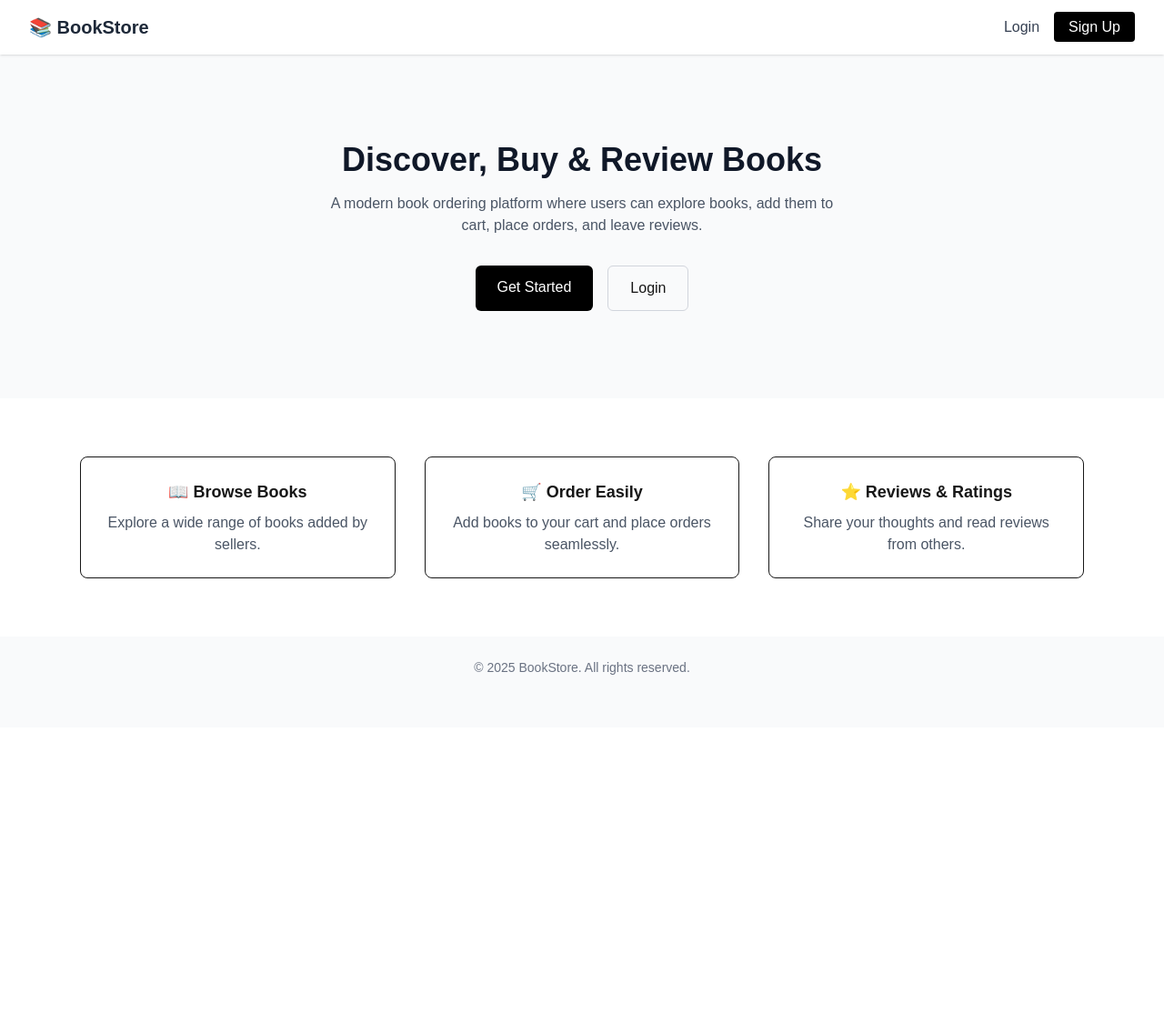
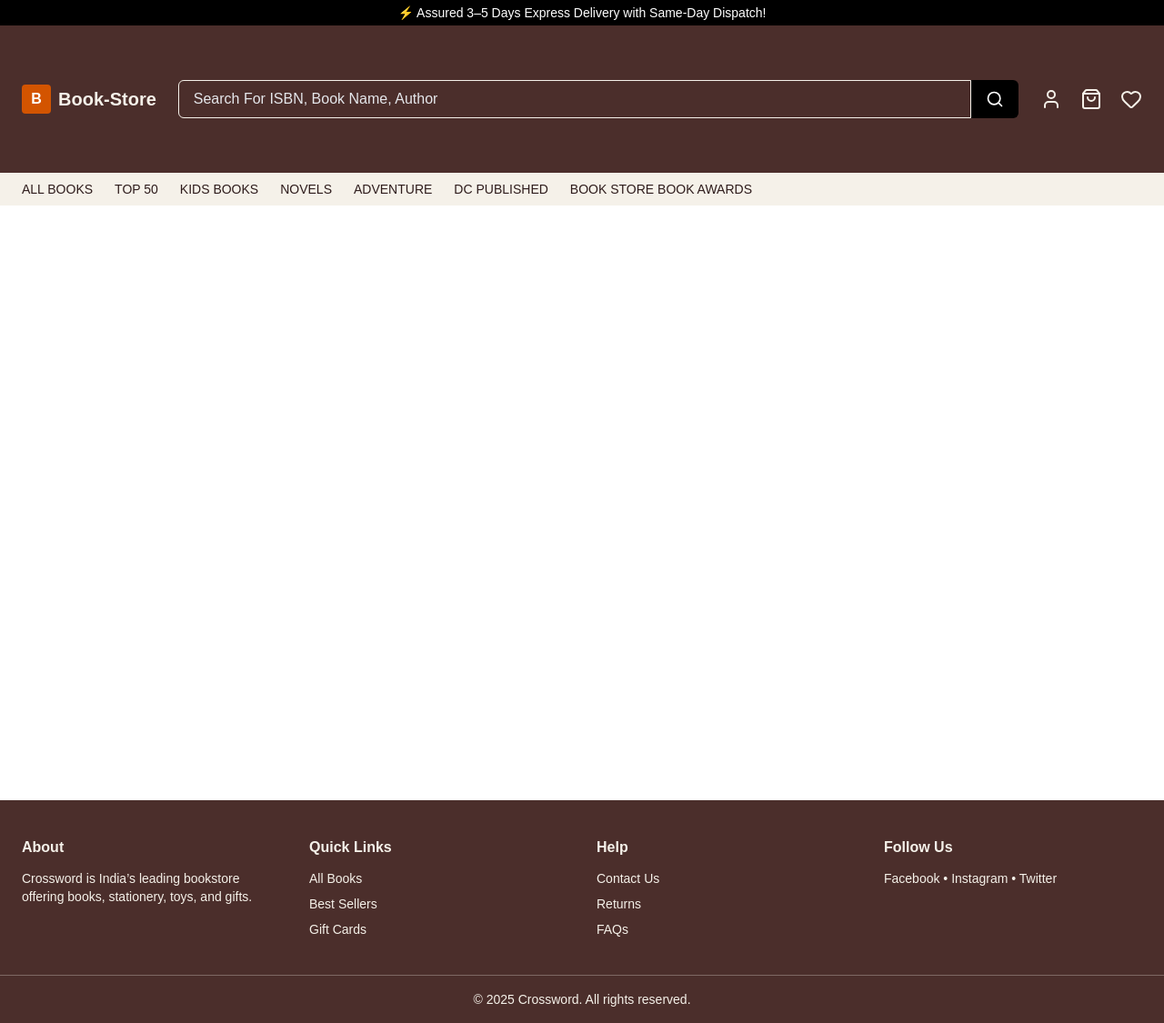
Before and after one commit to Hasifasherin/book-store-frontend, a Next.js app: page / in a window 1280 px wide. Shown: the whole page at 91% size. Before the commit the page ends 800 px from the top, so only its background shows below. Built offline with nearby package versions, Linux system fonts and the light colour scheme; no server answers.

Commit message:
header and footer setup

```diff
--- a/src/app/layout.tsx
+++ b/src/app/layout.tsx
@@ -2,13 +2,26 @@
 
 import { Provider } from "react-redux";
 import { store } from "@/redux/store";
+import Header from "@/components/header/Header";
+import Footer from "@/components/Footer";
 import "./globals.css";
 
-export default function RootLayout({ children }: { children: React.ReactNode }) {
+export default function RootLayout({
+  children,
+}: {
+  children: React.ReactNode;
+}) {
   return (
     <html lang="en">
       <body>
-        <Provider store={store}>{children}</Provider>
+        <Provider store={store}>
+          <Header />
+
+          {/* Offset because header is fixed */}
+          <main className="pt-[170px] min-h-screen">{children}</main>
+
+          <Footer />
+        </Provider>
       </body>
     </html>
   );
--- a/src/app/page.tsx
+++ b/src/app/page.tsx
@@ -1,96 +1,5 @@
-import Link from "next/link";
-
 export default function HomePage() {
   return (
-    <main className="min-h-screen bg-gray-50">
-      {/* Navbar */}
-      <nav className="flex items-center justify-between px-8 py-4 bg-white shadow">
-        <h1 className="text-xl font-bold text-gray-800">
-          📚 BookStore
-        </h1>
-
-        <div className="space-x-4">
-          <Link
-            href="/auth/login"
-            className="text-gray-700 hover:text-black font-medium"
-          >
-            Login
-          </Link>
-
-          <Link
-            href="/auth/signup"
-            className="bg-black text-white px-4 py-2 rounded hover:bg-gray-800"
-          >
-            Sign Up
-          </Link>
-        </div>
-      </nav>
-
-      {/* Hero Section */}
-      <section className="flex flex-col items-center justify-center text-center px-4 py-24">
-        <h2 className="text-4xl font-bold text-gray-900 mb-4">
-          Discover, Buy & Review Books
-        </h2>
-
-        <p className="text-gray-600 max-w-xl mb-8">
-          A modern book ordering platform where users can explore books,
-          add them to cart, place orders, and leave reviews.
-        </p>
-
-        <div className="flex gap-4">
-          <Link
-            href="/auth/signup"
-            className="bg-black text-white px-6 py-3 rounded-md hover:bg-gray-800"
-          >
-            Get Started
-          </Link>
-
-          <Link
-            href="/auth/login"
-            className="border border-gray-300 px-6 py-3 rounded-md hover:bg-gray-100"
-          >
-            Login
-          </Link>
-        </div>
-      </section>
-
-      {/* Features */}
-      <section className="bg-white py-16">
-        <div className="max-w-6xl mx-auto grid grid-cols-1 md:grid-cols-3 gap-8 px-6">
-          <FeatureCard
-            title="📖 Browse Books"
-            description="Explore a wide range of books added by sellers."
-          />
-          <FeatureCard
-            title="🛒 Order Easily"
-            description="Add books to your cart and place orders seamlessly."
-          />
-          <FeatureCard
-            title="⭐ Reviews & Ratings"
-            description="Share your thoughts and read reviews from others."
-          />
-        </div>
-      </section>
-
-      {/* Footer */}
-      <footer className="text-center py-6 text-gray-500 text-sm">
-        © {new Date().getFullYear()} BookStore. All rights reserved.
-      </footer>
-    </main>
+    <div className="min-h-[60vh]" />
   );
 }
-
-function FeatureCard({
-  title,
-  description
-}: {
-  title: string;
-  description: string;
-}) {
-  return (
-    <div className="border rounded-lg p-6 text-center hover:shadow-md transition">
-      <h3 className="text-lg font-semibold mb-2">{title}</h3>
-      <p className="text-gray-600">{description}</p>
-    </div>
-  );
-}
--- /dev/null
+++ b/src/components/Footer.tsx
@@ -0,0 +1,45 @@
+"use client";
+
+export default function Footer() {
+  return (
+    <footer className="bg-[#4B2E2B] text-[#F5F1E9] mt-20">
+      <div className="max-w-7xl mx-auto px-6 py-10 grid grid-cols-1 md:grid-cols-4 gap-8">
+
+        <div>
+          <h3 className="font-semibold mb-3">About</h3>
+          <p className="text-sm">
+            Crossword is India’s leading bookstore offering books, stationery,
+            toys, and gifts.
+          </p>
+        </div>
+
+        <div>
+          <h3 className="font-semibold mb-3">Quick Links</h3>
+          <ul className="space-y-2 text-sm">
+            <li>All Books</li>
+            <li>Best Sellers</li>
+            <li>Gift Cards</li>
+          </ul>
+        </div>
+
+        <div>
+          <h3 className="font-semibold mb-3">Help</h3>
+          <ul className="space-y-2 text-sm">
+            <li>Contact Us</li>
+            <li>Returns</li>
+            <li>FAQs</li>
+          </ul>
+        </div>
+
+        <div>
+          <h3 className="font-semibold mb-3">Follow Us</h3>
+          <p className="text-sm">Facebook • Instagram • Twitter</p>
+        </div>
+      </div>
+
+      <div className="text-center text-sm py-4 border-t border-[#F5F1E9]/30">
+        © 2025 Crossword. All rights reserved.
+      </div>
+    </footer>
+  );
+}
--- /dev/null
+++ b/src/components/header/AnnouncementBar.tsx
@@ -0,0 +1,7 @@
+export default function AnnouncementBar() {
+  return (
+    <div className="bg-black text-white text-sm text-center py-1">
+      ⚡ Assured 3–5 Days Express Delivery with Same-Day Dispatch!
+    </div>
+  );
+}
--- /dev/null
+++ b/src/components/header/Header.tsx
@@ -0,0 +1,15 @@
+"use client";
+
+import AnnouncementBar from "./AnnouncementBar";
+import MainHeader from "./MainHeader";
+import Navbar from "./Navbar";
+
+export default function Header() {
+  return (
+    <header className="fixed top-0 left-0 w-full z-50">
+      <AnnouncementBar />
+      <MainHeader />
+      <Navbar />
+    </header>
+  );
+}
--- /dev/null
+++ b/src/components/header/MainHeader.tsx
@@ -0,0 +1,42 @@
+"use client";
+
+import { User, ShoppingBag, Search, Heart } from "lucide-react";
+import Link from "next/link";
+
+export default function MainHeader() {
+  return (
+    <div className="bg-[#4B2E2B] text-[#F5F1E9] px-6 py-15 flex items-center justify-between">
+
+      {/* Logo */}
+      <Link href="/" className="flex items-center gap-2">
+        <div className="bg-[#D35400] text-white w-8 h-8 flex items-center justify-center font-bold rounded">
+          B
+        </div>
+        <span className="font-bold text-xl">Book-Store</span>
+      </Link>
+
+      {/* Search */}
+      <div className="flex-1 mx-6">
+        <div className="flex">
+          <input
+            type="text"
+            placeholder="Search For ISBN, Book Name, Author"
+            className="w-full px-4 py-2 rounded-l-md outline-none placeholder-gray-200 focus:ring-2 focus:ring-[#D35400] focus:border-[#D35400] border border-[#F5F1E9]"
+          />
+          <button className="bg-black px-4 rounded-r-md flex items-center justify-center">
+            <Search className="text-white" size={20} />
+          </button>
+        </div>
+      </div>
+
+      {/* Icons */}
+      <div className="flex gap-5">
+        <Link href="/auth/signup">
+          <User className="cursor-pointer text-[#F5F1E9]" />
+        </Link>
+        <ShoppingBag className="cursor-pointer text-[#F5F1E9]" />
+        <Heart className="cursor-pointer text-[#F5F1E9]" />
+      </div>
+    </div>
+  );
+}
--- /dev/null
+++ b/src/components/header/Navbar.tsx
@@ -0,0 +1,24 @@
+import Link from "next/link";
+
+export default function Navbar() {
+  const menuItems = [
+    "ALL BOOKS",
+    "TOP 50",
+    "KIDS BOOKS",
+    "Novels",
+    "Adventure",
+    "DC Published",
+    "BOOK STORE BOOK AWARDS",
+
+  ];
+
+  return (
+    <nav className="bg-[#F5F1E9] text-[#2E1C1C] py-2 px-6 flex space-x-6 font-medium uppercase text-sm">
+      {menuItems.map((item) => (
+        <Link key={item} href="/" className="hover:underline">
+          {item}
+        </Link>
+      ))}
+    </nav>
+  );
+}
```
Also changed, not shown: 1 other file (tests, documents, lock files or other folders).
